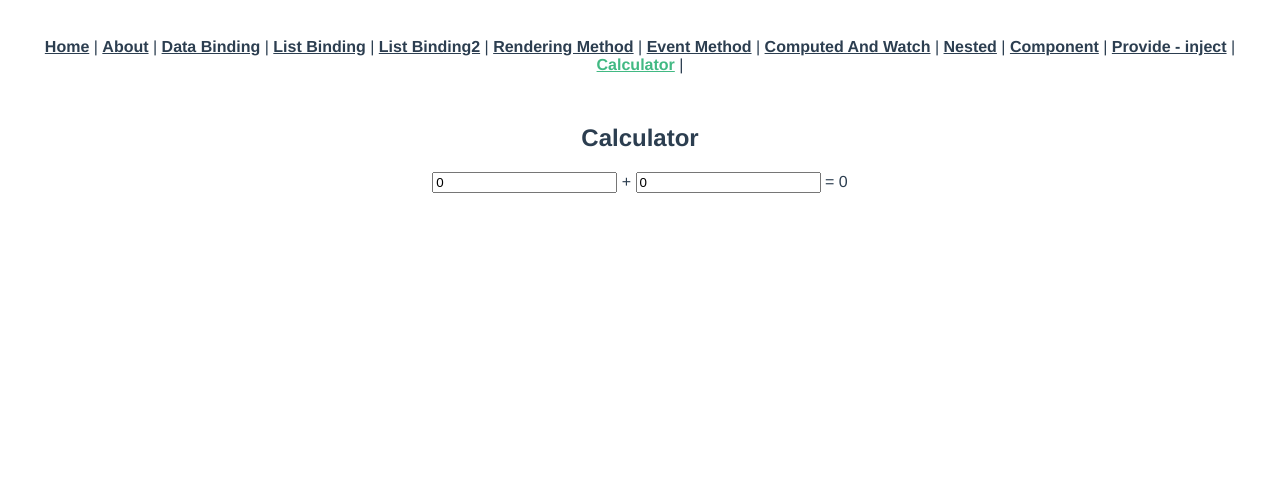
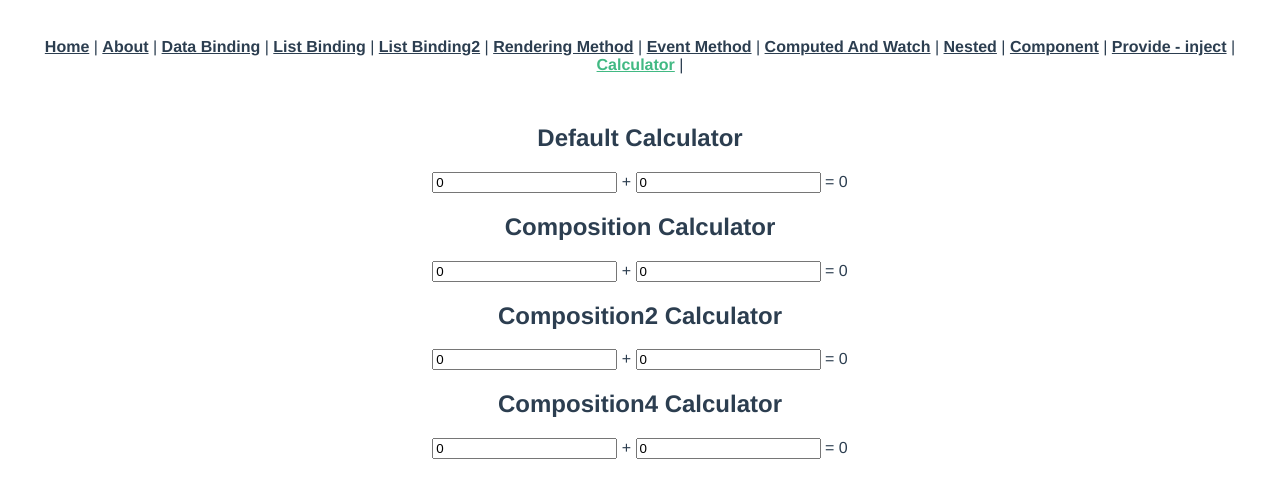
Before and after one commit to jaeho0613/vue-project, a Vue app: page /calculator in a window 1280 px wide. Shown: the top 498 px of the page. Built offline with nearby package versions, Linux system fonts and the light colour scheme.

Commit message:
9.1 provide and Inject 완료 // p184

```diff
--- /dev/null
+++ b/src/common.js
@@ -0,0 +1,19 @@
+import {
+    reactive,
+    computed,
+    toRefs
+} from 'vue';
+
+const plusCalculator = () => {
+    let state = reactive({
+        num1: 0,
+        num2: 0,
+        result: computed(() => parseInt(state.num1) + parseInt(state.num2))
+    });
+
+    return toRefs(state);
+};
+
+export {
+    plusCalculator
+};
--- a/src/views/Calculator.vue
+++ b/src/views/Calculator.vue
@@ -1,36 +1,44 @@
 <template>
   <div>
-    <h2>Calculator</h2>
     <div>
-      <input type="text" v-model="state.num1" @keyup="plusNumbers">
-      <span> + </span>
-      <input type="text" v-model="state.num2" @keyup="plusNumbers">
-      <span> = </span>
-      <span> {{ state.result }} </span>
+      <h2>Default Calculator</h2>
+      <div>
+        <input type="text" v-model="num1" @keyup="plusNumbers">
+        <span> + </span>
+        <input type="text" v-model="num2" @keyup="plusNumbers">
+        <span> = </span>
+        <span> {{ result }} </span>
+      </div>
+    </div>
+    <div>
+      <Composition/>
+    </div>
+    <div>
+      <CompositionAPI2/>
+    </div>
+    <div>
+      <CompositionAPI4/>
     </div>
   </div>
 </template>
 
 <script>
-import {reactive} from 'vue';
-
+import Composition from "@/views/CompositionAPI";
+import CompositionAPI2 from "@/views/CompositionAPI2";
+import CompositionAPI4 from "@/views/CompositionAPI4";
 export default {
   name: 'calculator',
-  setup() {
-    console.log("setup start")
-    let state = reactive({
+  components: {CompositionAPI4, CompositionAPI2, Composition},
+  data() {
+    return {
       num1: 0,
       num2: 0,
       result: 0
-    });
-
-    function plusNumbers() {
-      this.state.result = parseInt(state.num1) + parseInt(state.num2);
     }
-
-    return {
-      state,
-      plusNumbers
+  },
+  methods: {
+    plusNumbers() {
+      this.result = parseInt(this.num1) + parseInt(this.num2);
     }
   }
 }
--- /dev/null
+++ b/src/views/CompositionAPI.vue
@@ -0,0 +1,40 @@
+<template>
+  <div>
+    <h2>Composition Calculator</h2>
+    <div>
+      <input type="text" v-model="state.num1" @keyup="plusNumbers">
+      <span> + </span>
+      <input type="text" v-model="state.num2" @keyup="plusNumbers">
+      <span> = </span>
+      <span> {{ state.result }} </span>
+    </div>
+  </div>
+</template>
+
+<script>
+import {reactive} from 'vue';
+
+export default {
+  name: 'composition',
+  setup() {
+    let state = reactive({
+      num1: 0,
+      num2: 0,
+      result: 0
+    });
+
+    function plusNumbers() {
+      this.state.result = parseInt(state.num1) + parseInt(state.num2);
+    }
+
+    return {
+      state,
+      plusNumbers
+    }
+  }
+}
+</script>
+
+<style scoped>
+
+</style>
--- /dev/null
+++ b/src/views/CompositionAPI2.vue
@@ -0,0 +1,35 @@
+<template>
+  <div>
+    <h2>Composition2 Calculator</h2>
+    <div>
+      <input type="text" v-model="state.num1"/>
+      <span> + </span>
+      <input type="text" v-model="state.num2"/>
+      <span> = </span>
+      <span>{{ state.result }}</span>
+    </div>
+  </div>
+</template>
+
+<script>
+import {reactive, computed} from "vue";
+
+export default {
+  name: "CompositionAPI2",
+  setup() {
+    let state = reactive({
+      num1: 0,
+      num2: 0,
+      result: computed(() => parseInt(state.num1) + parseInt(state.num2))
+    });
+
+    return {
+      state
+    }
+  }
+}
+</script>
+
+<style scoped>
+
+</style>
--- /dev/null
+++ b/src/views/CompositionAPI4.vue
@@ -0,0 +1,30 @@
+<template>
+  <div>
+    <h2>Composition4 Calculator</h2>
+    <div>
+      <input type="text" v-model="num1"/>
+      <span> + </span>
+      <input type="text" v-model="num2"/>
+      <span> = </span>
+      <span>{{ result }}</span>
+    </div>
+  </div>
+</template>
+
+<script>
+import {plusCalculator} from "@/common";
+
+export default {
+  name: "CompositionAPI4",
+  setup() {
+    let {num1, num2, result} = plusCalculator();
+    return {
+      num1, num2, result
+    }
+  }
+}
+</script>
+
+<style scoped>
+
+</style>
```
